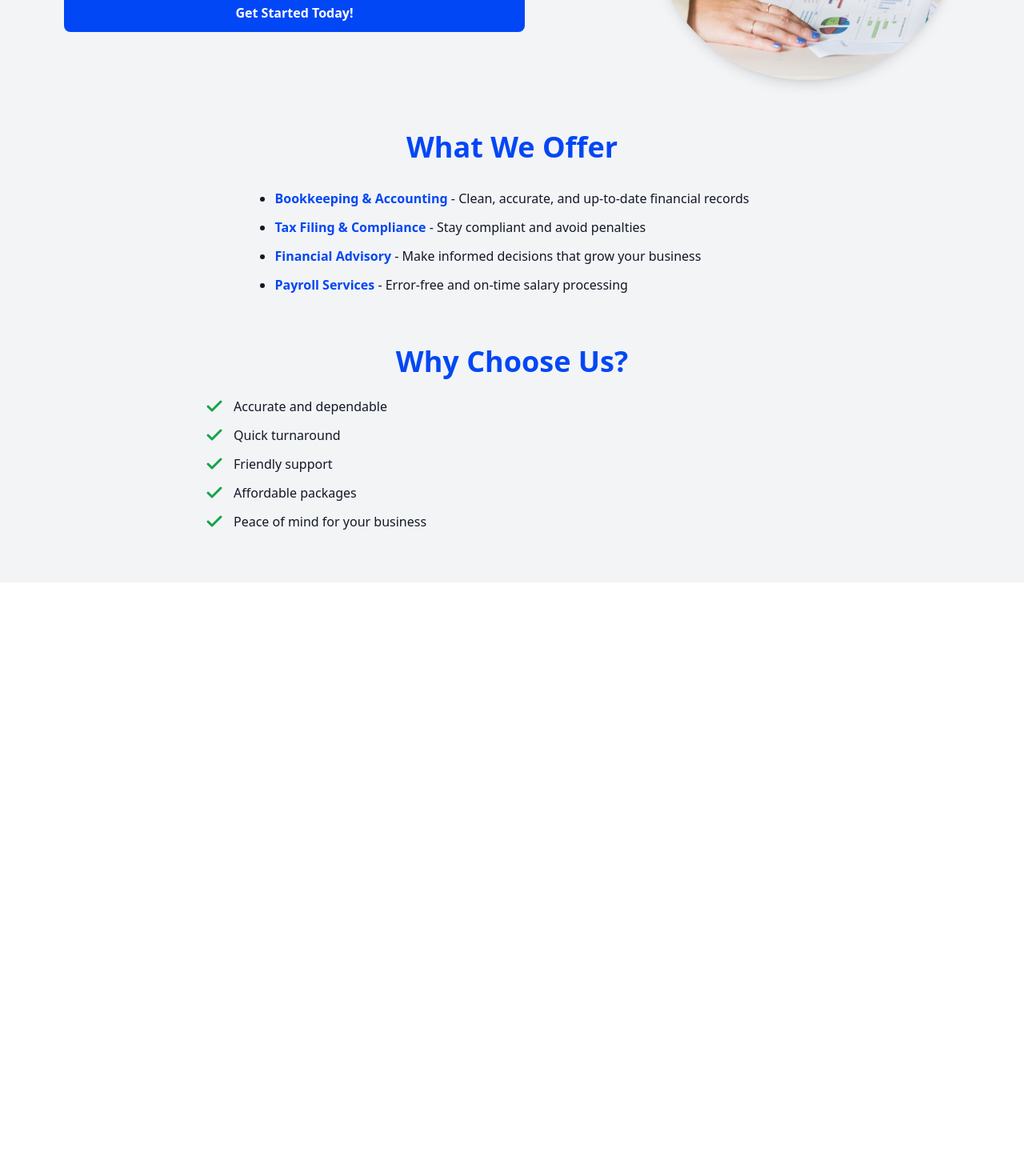
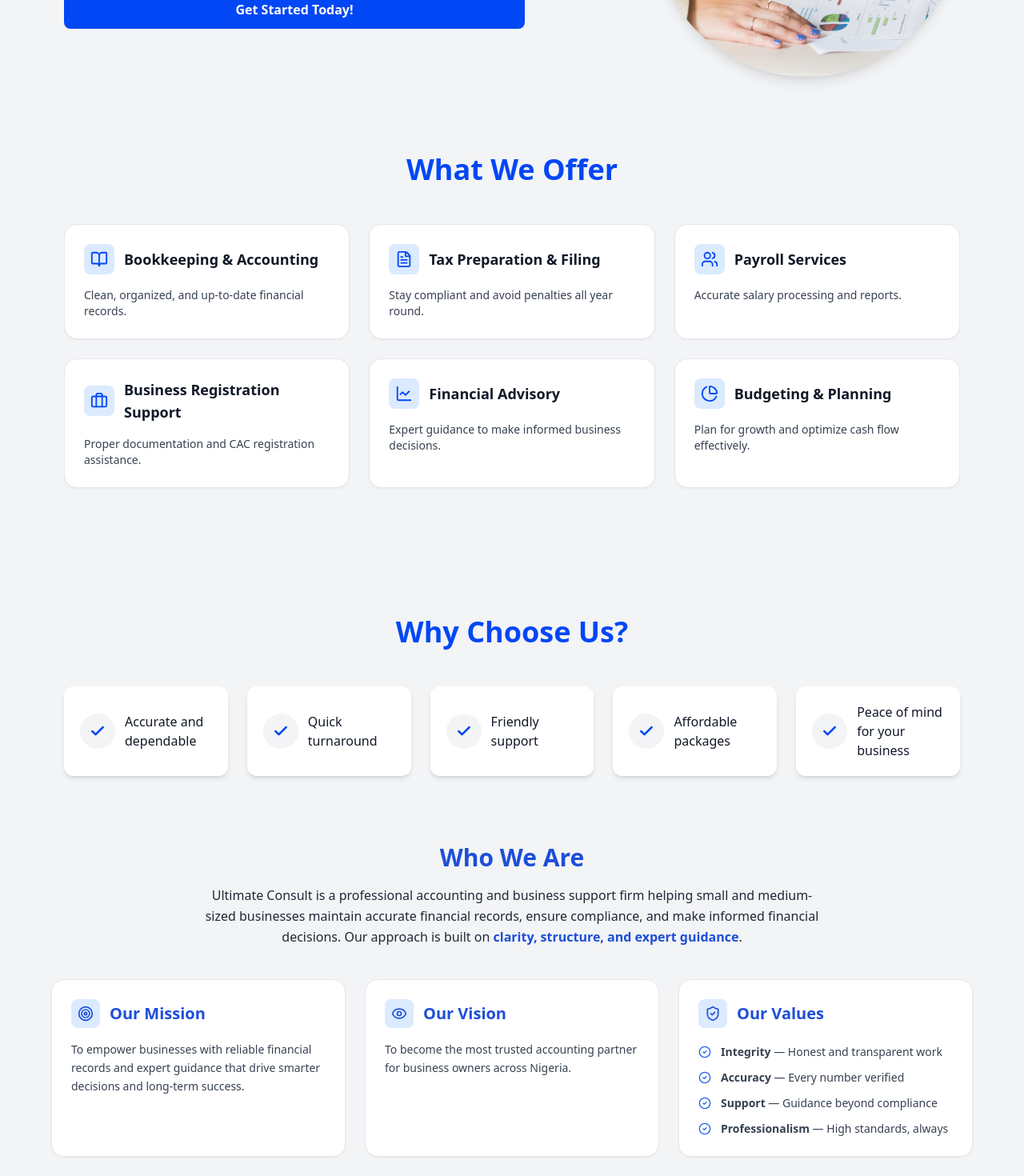
Before and after one commit to Sultan2403/Ultimate-Consult, a React (Vite) app: page / in a window 1280 px wide. Shown: the part 460-1930 px from the top of the page at 80% size. Before the commit the page ends 1188 px from the top, so only its background shows below. Built offline with nearby package versions, Linux system fonts and the light colour scheme.

Commit message:
About page completed. Hero sec improved visually

```diff
--- a/index.html
+++ b/index.html
@@ -1,5 +1,5 @@
 <!doctype html>
-<html lang="en">
+<html lang="en" class="scroll-smooth">
 
 <head>
   <meta charset="UTF-8" />
@@ -11,7 +11,7 @@
   <title>Ultimate Consult</title>
 </head>
 
-<body class="overflow-x-hidden">
+<body class="overflow-x-hidden bg-light">
   <div id="root"></div>
   <script type="module" src="/src/main.jsx"></script>
 </body>
--- a/src/App.jsx
+++ b/src/App.jsx
@@ -1,5 +1,6 @@
 import "./App.css";
 import Header from "./Components/Header/header";
+import About_Sec from "./Components/Sections/About/about";
 import HeroSec from "./Components/Sections/Hero/HeroSection";
 
 function App() {
@@ -7,6 +8,7 @@ function App() {
     <>
       <Header />
       <HeroSec />
+      <About_Sec />
     </>
   );
 }
--- a/src/Components/Header/header.jsx
+++ b/src/Components/Header/header.jsx
@@ -11,7 +11,7 @@ export default function Header() {
         <ul className="flex items-center gap-6 text-dark font-medium">
           <li>
             <a
-              href="#hero"
+              href="#home"
               className="hover:text-primary transition-colors duration-200"
             >
               Home
--- /dev/null
+++ b/src/Components/Sections/About/about.jsx
@@ -0,0 +1,101 @@
+import { ShieldCheck, CheckCircle2, Target, Eye } from "lucide-react";
+
+export default function About_Sec() {
+  return (
+    <section id="about" className="w-full p-6 mt-8">
+      <div className="max-w-6xl mx-auto flex flex-col gap-10">
+        {/* Who We Are */}
+        <div className="flex flex-col gap-4 items-center text-center">
+          <h1 className="font-bold text-3xl text-blue-700">Who We Are</h1>
+          <p className="text-gray-800 max-w-3xl leading-relaxed">
+            Ultimate Consult is a professional accounting and business support
+            firm helping small and medium-sized businesses maintain accurate
+            financial records, ensure compliance, and make informed financial
+            decisions. Our approach is built on{" "}
+            <span className="text-blue-700 font-semibold">
+              clarity, structure, and expert guidance
+            </span>
+            .
+          </p>
+        </div>
+
+        {/* Mission / Vision / Values */}
+        <div className="grid gap-6 md:grid-cols-3">
+          {/* Mission */}
+          <div className="group p-6 rounded-2xl bg-white border shadow-sm hover:shadow-xl hover:-translate-y-1 transition-all duration-300">
+            <div className="flex items-center gap-3 mb-4">
+              <div className="p-2 rounded-lg bg-blue-100 text-blue-700 group-hover:scale-110 transition">
+                <Target size={20} />
+              </div>
+              <h2 className="text-xl font-semibold text-blue-700">
+                Our Mission
+              </h2>
+            </div>
+            <p className="text-gray-700 text-sm leading-relaxed">
+              To empower businesses with reliable financial records and expert
+              guidance that drive smarter decisions and long-term success.
+            </p>
+          </div>
+
+          {/* Vision */}
+          <div className="group p-6 rounded-2xl bg-white border shadow-sm hover:shadow-xl hover:-translate-y-1 transition-all duration-300">
+            <div className="flex items-center gap-3 mb-4">
+              <div className="p-2 rounded-lg bg-blue-100 text-blue-700 group-hover:scale-110 transition">
+                <Eye size={20} />
+              </div>
+              <h2 className="text-xl font-semibold text-blue-700">
+                Our Vision
+              </h2>
+            </div>
+            <p className="text-gray-700 text-sm leading-relaxed">
+              To become the most trusted accounting partner for business owners
+              across Nigeria.
+            </p>
+          </div>
+
+          {/* Values */}
+          <div className="group p-6 rounded-2xl bg-white border shadow-sm hover:shadow-xl hover:-translate-y-1 transition-all duration-300">
+            <div className="flex items-center gap-3 mb-5">
+              <div className="p-2 rounded-lg bg-blue-100 text-blue-700">
+                <ShieldCheck size={20} />
+              </div>
+              <h2 className="text-xl font-semibold text-blue-700">
+                Our Values
+              </h2>
+            </div>
+
+            <ul className="space-y-3 text-sm text-gray-700">
+              <li className="flex items-center gap-3">
+                <CheckCircle2 size={16} className="text-blue-600" />
+                <span>
+                  <strong>Integrity</strong> — Honest and transparent work
+                </span>
+              </li>
+
+              <li className="flex items-center gap-3">
+                <CheckCircle2 size={16} className="text-blue-600" />
+                <span>
+                  <strong>Accuracy</strong> — Every number verified
+                </span>
+              </li>
+
+              <li className="flex items-center gap-3">
+                <CheckCircle2 size={16} className="text-blue-600" />
+                <span>
+                  <strong>Support</strong> — Guidance beyond compliance
+                </span>
+              </li>
+
+              <li className="flex items-center gap-3">
+                <CheckCircle2 size={16} className="text-blue-600" />
+                <span>
+                  <strong>Professionalism</strong> — High standards, always
+                </span>
+              </li>
+            </ul>
+          </div>
+        </div>
+      </div>
+    </section>
+  );
+}
--- a/src/Components/Sections/Hero/HeroSection.jsx
+++ b/src/Components/Sections/Hero/HeroSection.jsx
@@ -1,11 +1,22 @@
 import HeroImg from "../../../assets/Images/hero-sec-img.jpg";
-import { Check } from "lucide-react";
+import {
+  BookOpen,
+  FileText,
+  Users,
+  Briefcase,
+  LineChart,
+  PieChart,
+  Check,
+} from "lucide-react";
 
 export default function HeroSec() {
   return (
-    <section className="w-full flex flex-col justify-center items-center gap-16 px-6 md:px-20 py-16 bg-light">
+    <section
+      id="home"
+      className="w-full flex flex-col gap-24 py-5 my-10 px-6 md:px-20 bg-light"
+    >
       {/* HERO HEADLINE + IMAGE */}
-      <div className="w-full flex flex-col max-w-screen-2xl md:flex-row justify-between items-center gap-12">
+      <div className="w-full flex flex-col max-w-screen-2xl md:flex-row justify-between items-center gap-12 mx-auto">
         {/* Text */}
         <div className="flex flex-col gap-6 flex-1 max-w-xl justify-center items-center text-center md:text-left">
           <h1 className="font-bold text-3xl md:text-4xl text-dark text-wrap">
@@ -30,41 +41,67 @@ export default function HeroSec() {
         </div>
       </div>
 
-      {/* SERVICES / FEATURES */}
-      <div className="w-full flex justify-center items-center flex-col gap-8">
-        <h1 className="font-bold text-primary text-4xl">What We Offer</h1>
-        <ul className="list-disc flex flex-col gap-3 px-4 md:px-0 text-dark text-base max-w-3xl mx-auto">
-          <li>
-            <span className="font-semibold text-primary">
-              Bookkeeping & Accounting
-            </span>{" "}
-            - Clean, accurate, and up-to-date financial records
-          </li>
-          <li>
-            <span className="font-semibold text-primary">
-              Tax Filing & Compliance
-            </span>{" "}
-            - Stay compliant and avoid penalties
-          </li>
-          <li>
-            <span className="font-semibold text-primary">
-              Financial Advisory
-            </span>{" "}
-            - Make informed decisions that grow your business
-          </li>
-          <li>
-            <span className="font-semibold text-primary">Payroll Services</span>{" "}
-            - Error-free and on-time salary processing
-          </li>
-        </ul>
+      {/* WHAT WE OFFER */}
+      <div className="w-full flex flex-col gap-12 max-w-6xl mx-auto">
+        <h2 className="text-3xl md:text-4xl font-bold text-primary text-center">
+          What We Offer
+        </h2>
+        <div className="grid gap-6 sm:grid-cols-2 lg:grid-cols-3">
+          {[
+            {
+              icon: <BookOpen size={22} />,
+              title: "Bookkeeping & Accounting",
+              desc: "Clean, organized, and up-to-date financial records.",
+            },
+            {
+              icon: <FileText size={22} />,
+              title: "Tax Preparation & Filing",
+              desc: "Stay compliant and avoid penalties all year round.",
+            },
+            {
+              icon: <Users size={22} />,
+              title: "Payroll Services",
+              desc: "Accurate salary processing and reports.",
+            },
+            {
+              icon: <Briefcase size={22} />,
+              title: "Business Registration Support",
+              desc: "Proper documentation and CAC registration assistance.",
+            },
+            {
+              icon: <LineChart size={22} />,
+              title: "Financial Advisory",
+              desc: "Expert guidance to make informed business decisions.",
+            },
+            {
+              icon: <PieChart size={22} />,
+              title: "Budgeting & Planning",
+              desc: "Plan for growth and optimize cash flow effectively.",
+            },
+          ].map((item, idx) => (
+            <div
+              key={idx}
+              className="group p-6 rounded-2xl bg-white border shadow-sm hover:shadow-xl hover:-translate-y-1 transition-all duration-300"
+            >
+              <div className="flex items-center gap-3 mb-4 text-primary">
+                <div className="p-2 rounded-lg bg-blue-100">{item.icon}</div>
+                <h3 className="font-semibold text-lg text-dark">
+                  {item.title}
+                </h3>
+              </div>
+              <p className="text-sm text-gray-700">{item.desc}</p>
+            </div>
+          ))}
+        </div>
       </div>
 
       {/* WHY CHOOSE US */}
-      <div className="flex flex-col gap-6 w-full max-w-3xl mx-auto text-center justify-center items-center">
-        <h2 className="text-3xl md:text-4xl font-bold text-primary">
+      {/* WHY CHOOSE US */}
+      <div className="w-full max-w-6xl mx-auto flex flex-col gap-12 mt-16">
+        <h2 className="text-3xl md:text-4xl font-bold text-primary text-center">
           Why Choose Us?
         </h2>
-        <ul className="flex flex-col gap-3 w-full">
+        <div className="grid gap-6 sm:grid-cols-2 md:grid-cols-3 lg:grid-cols-5">
           {[
             "Accurate and dependable",
             "Quick turnaround",
@@ -72,15 +109,17 @@ export default function HeroSec() {
             "Affordable packages",
             "Peace of mind for your business",
           ].map((item, index) => (
-            <li
+            <div
               key={index}
-              className="flex w-full items-start justify-start gap-3 text-dark font-medium"
+              className="flex items-center gap-3 p-5 bg-white rounded-xl shadow-md hover:shadow-lg hover:scale-105 transition-all duration-300"
             >
-              <Check size={24} strokeWidth={3} className="text-success" />
-              {item}
-            </li>
+              <div className="p-3 rounded-full bg-gray-100 text-primary flex items-center justify-center">
+                <Check size={20} strokeWidth={3} />
+              </div>
+              <p className="text-gray-900 font-medium">{item}</p>
+            </div>
           ))}
-        </ul>
+        </div>
       </div>
     </section>
   );
```
